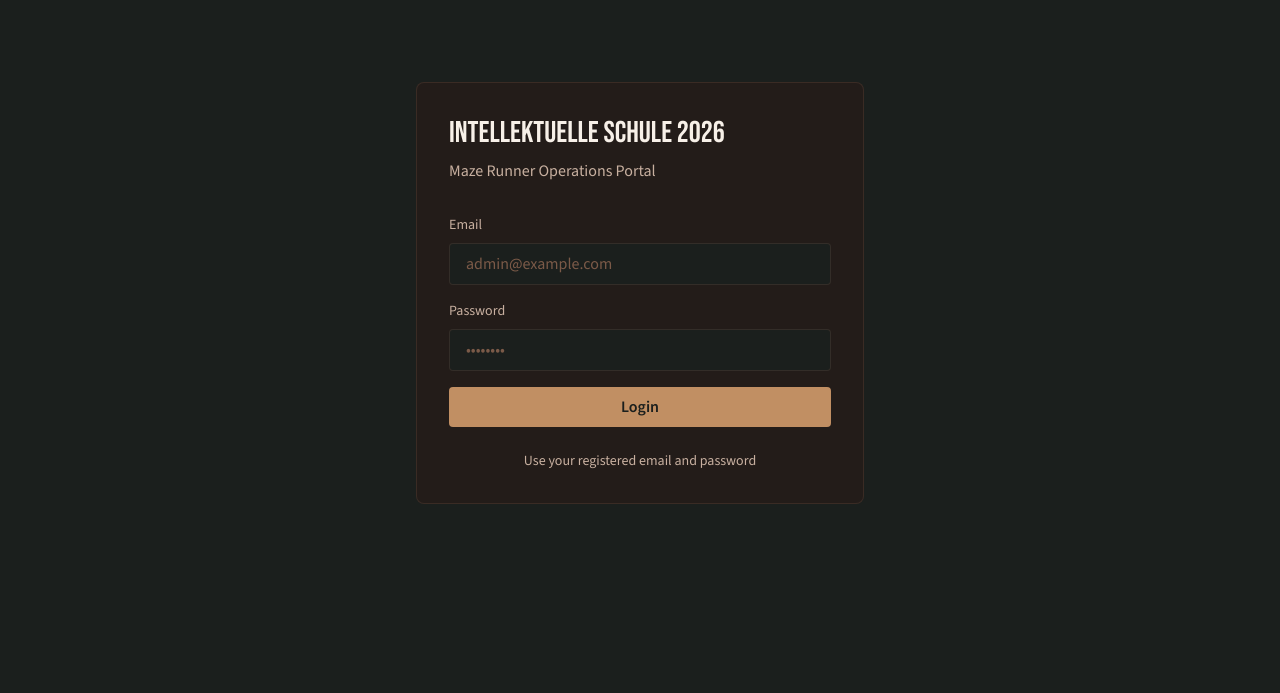
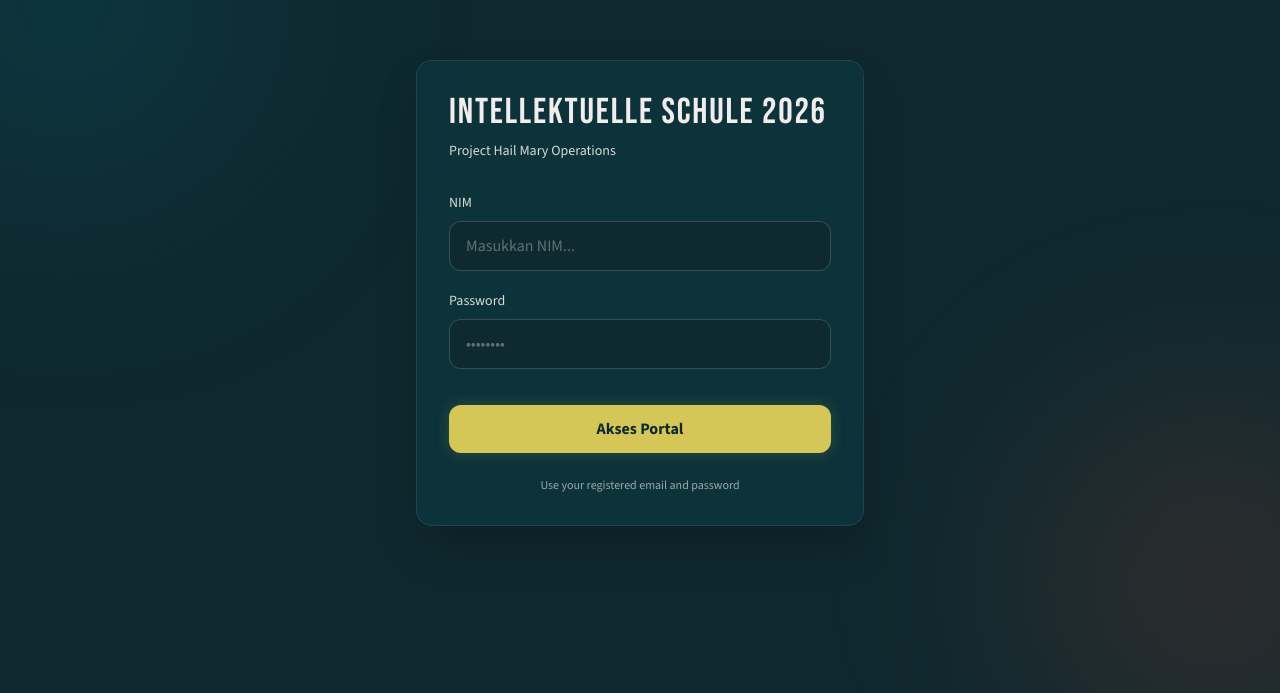
Before and after one commit to ishimafiitb26/is-2026, a Next.js app: page /auth/login in a window 1280 px wide. Shown: the part 107-800 px from the top of the page. Built offline with nearby package versions, Linux system fonts and the light colour scheme; no server answers.

Commit message:
feat: login page

```diff
--- a/src/app/auth/login/page.tsx
+++ b/src/app/auth/login/page.tsx
@@ -2,10 +2,10 @@
 
 import { useState } from "react";
 import { useRouter } from "next/navigation";
-import { useAuth } from "@/components/AuthProvider";
+import { useAuth } from "../../../components/AuthProvider";
 
 export default function LoginPage() {
-  const [email, setEmail] = useState("");
+  const [nim, setNim] = useState("");
   const [password, setPassword] = useState("");
   const [error, setError] = useState("");
   const [loading, setLoading] = useState(false);
@@ -18,50 +18,62 @@ export default function LoginPage() {
     setLoading(true);
 
     try {
+      // Trik dummy domain: Gabungkan NIM dengan domain kampus di belakang layar
+      const email = `${nim}@mahasiswa.itb.ac.id`;
       await login(email, password);
       router.push("/");
     } catch (err: unknown) {
-      setError(err instanceof Error ? err.message : "Login gagal. Periksa email dan password.");
+      setError(err instanceof Error ? err.message : "Akses ditolak. Periksa kembali NIM dan Password.");
     } finally {
       setLoading(false);
     }
   };
 
   return (
-    <div className="min-h-screen flex items-center justify-center bg-[#1b1f1d] px-4">
-      <div className="w-full max-w-md">
-        <div className="bg-[#2d1b16]/50 border border-[#7b5a48]/25 rounded-lg p-8">
-          <h1 className="font-heading text-3xl text-[#f7f0e8] mb-2">
+    <div className="min-h-screen flex items-center justify-center bg-[#0F282F] px-4 relative overflow-hidden">
+
+      {/* Efek kosmik (Cahaya blur) di background */}
+      <div className="absolute inset-0 pointer-events-none z-0">
+         <div className="absolute top-[-10%] left-[-10%] h-96 w-96 rounded-full bg-[#084D58]/40 blur-[100px]" />
+         <div className="absolute bottom-[-10%] right-[-10%] h-96 w-96 rounded-full bg-[#CE4A2D]/15 blur-[100px]" />
+      </div>
+
+      <div className="w-full max-w-md relative z-10">
+        {/* Panel Login */}
+        <div className="bg-[#084D58]/30 backdrop-blur-md border border-[#D7DCD5]/10 rounded-2xl p-8 shadow-2xl">
+          <h1 className="font-heading text-4xl text-[#F2EDEC] mb-2 tracking-wider">
             INTELLEKTUELLE SCHULE 2026
           </h1>
-          <p className="text-[#c8b0a0] mb-8">Maze Runner Operations Portal</p>
+          <p className="text-[#D7DCD5] mb-8 text-sm">
+            Project Hail Mary Operations
+          </p>
 
-          <form onSubmit={handleSubmit} className="space-y-4">
+          <form onSubmit={handleSubmit} className="space-y-5">
             {error && (
-              <div className="bg-red-900/20 border border-red-600/50 text-red-200 px-4 py-3 rounded">
+              <div className="bg-[#CE4A2D]/20 border border-[#CE4A2D]/50 text-[#F2EDEC] px-4 py-3 rounded-xl text-sm">
                 {error}
               </div>
             )}
 
             <div>
-              <label className="block text-sm text-[#c8b0a0] mb-2">Email</label>
+              <label className="block text-sm text-[#D7DCD5] mb-2 font-medium">NIM</label>
               <input
-                type="email"
-                value={email}
-                onChange={(e) => setEmail(e.target.value)}
-                className="w-full px-4 py-2 bg-[#1b1f1d] border border-[#7b5a48]/25 rounded text-[#f7f0e8] placeholder-[#7b5a48]"
-                placeholder="admin@example.com"
+                type="text"
+                value={nim}
+                onChange={(e) => setNim(e.target.value)}
+                className="w-full px-4 py-3 bg-[#0F282F]/80 border border-[#D7DCD5]/20 rounded-xl text-[#F2EDEC] placeholder-[#D7DCD5]/40 focus:outline-none focus:border-[#D5C757] transition"
+                placeholder="Masukkan NIM..."
                 required
               />
             </div>
 
             <div>
-              <label className="block text-sm text-[#c8b0a0] mb-2">Password</label>
+              <label className="block text-sm text-[#D7DCD5] mb-2 font-medium">Password</label>
               <input
                 type="password"
                 value={password}
                 onChange={(e) => setPassword(e.target.value)}
-                className="w-full px-4 py-2 bg-[#1b1f1d] border border-[#7b5a48]/25 rounded text-[#f7f0e8] placeholder-[#7b5a48]"
+                className="w-full px-4 py-3 bg-[#0F282F]/80 border border-[#D7DCD5]/20 rounded-xl text-[#F2EDEC] placeholder-[#D7DCD5]/40 focus:outline-none focus:border-[#D5C757] transition"
                 placeholder="••••••••"
                 required
               />
@@ -70,13 +82,13 @@ export default function LoginPage() {
             <button
               type="submit"
               disabled={loading}
-              className="w-full py-2 bg-[#c18f63] hover:bg-[#d49d70] disabled:bg-[#7b5a48] text-[#1b1f1d] font-semibold rounded transition"
+              className="w-full py-3 mt-4 bg-[#D5C757] hover:bg-[#e8da6f] disabled:bg-[#D5C757]/50 text-[#0F282F] font-bold rounded-xl transition shadow-[0_0_15px_rgba(213,199,87,0.2)]"
             >
-              {loading ? "Logging in..." : "Login"}
+              {loading ? "Authenticating..." : "Akses Portal"}
             </button>
           </form>
 
-          <p className="text-center text-[#c8b0a0] text-sm mt-6">
+          <p className="text-center text-[#D7DCD5]/70 text-xs mt-6">
             Use your registered email and password
           </p>
         </div>
```
